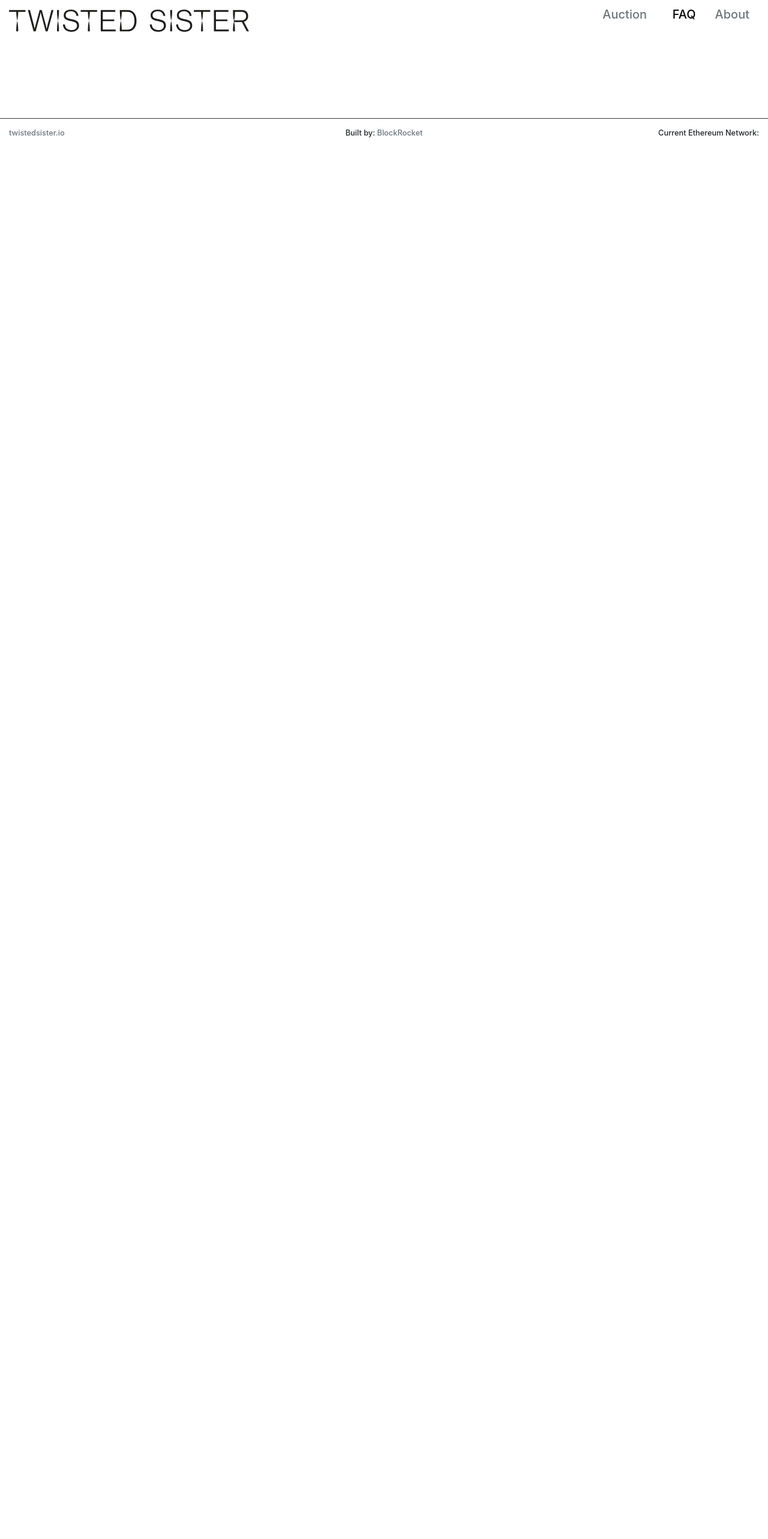
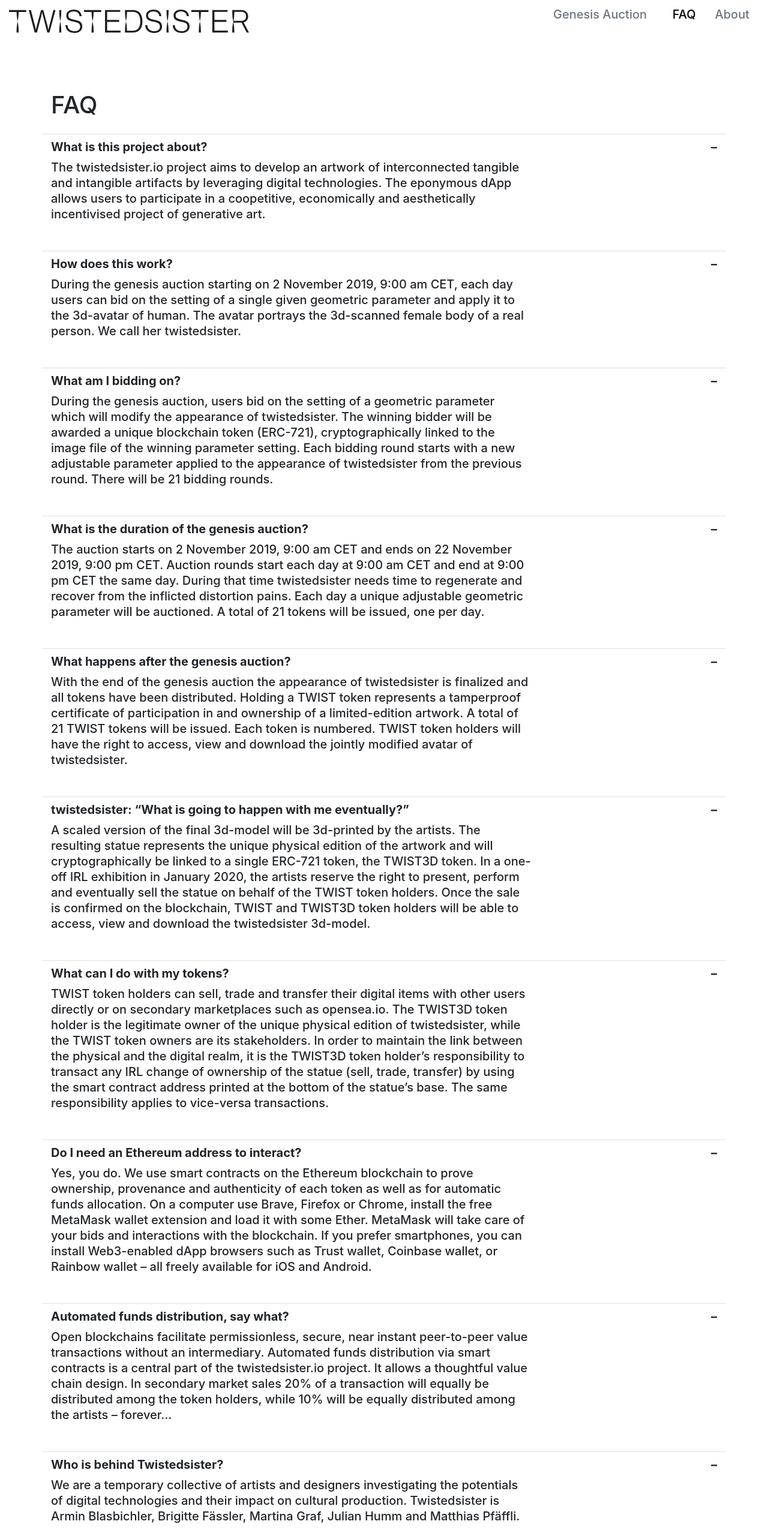
Before and after one commit to blockrockettech/ts-dapp, a Vue app: page /faq in a window 1280 px wide. Shown: the top 2566 px of the page at 60% size. Before the commit the page ends 800 px from the top, so only its background shows below. Built offline with nearby package versions, Linux system fonts and the light colour scheme; a web font is replaced by a local one; what @drizzle/vue-plugin, vue-toasted would draw is missing.

Commit message:
added faq page

```diff
--- a/src/App.vue
+++ b/src/App.vue
@@ -2,36 +2,33 @@
     <div id="app">
     		<div class="container-fluid mb-6">
     			<div class="row ">
-
-    				<div class="col-12 col-md-6 my-3 text-center text-md-left">
+    				<div class="col-12 col-md-6 mt-3 text-center text-md-left">
 			        <router-link to="/" exact>
 			        	<img src="./assets/Logo.svg" class="PageLogo" alt=""/>
 			        </router-link>&nbsp;
     				</div>
-
-    				<div class="col-12 col-md-6 my-3 text-center text-md-right">
+    				<div class="col-12 col-md-6 mt-3 text-center text-md-right">
 				        <div id="nav" class="d-block ml-auto text-medium">
-				            <router-link to="/auction" exact>Auction</router-link>&nbsp;
+				            <router-link to="/genesis-auction" exact>Genesis Auction</router-link>&nbsp;
 				            <router-link to="/faq">FAQ</router-link>
 				            <router-link to="/about">About</router-link>
 				        </div>
     				</div>
-
     			</div>
     		</div>
-
-
-
         <router-view />
         <div class="footer container-fluid">
             <div class="row py-3 border-top border-dark small">
-                <span class="col text-left">
+                <span class="col-12 col-md-3 mb-3 text-center">
                     <a href="https://twistedsister.io" target="_blank" class="footer-link">twistedsister.io</a>
                 </span>
-                <span class="col text-center">
+                <span class="col-12 col-md-3 mb-3 text-center">
+				            <router-link to="/disclaimer">Disclaimer and Terms</router-link>
+                </span>
+                <span class="col-12 col-md-3 mb-3 text-center">
                     Built by: <a href="https://blockrocket.tech" target="_blank">BlockRocket</a>
                 </span>
-                <span class="col text-right">
+                <span class="col-12 col-md-3 mb-3 text-center">
                     Current Ethereum Network: {{currentNetwork}}
                 </span>
             </div>
@@ -120,7 +117,7 @@
 
     }
     .footer{
-      margin-top: 8rem;
+      margin-top: 6rem;
     }
 
 </style>
--- a/src/router.ts
+++ b/src/router.ts
@@ -1,6 +1,7 @@
 import Vue from 'vue'
 import Router from 'vue-router'
 import Auction from './views/Auction.vue'
+import FAQ from './views/FAQ.vue'
 
 Vue.use(Router);
 
@@ -9,9 +10,22 @@ export default new Router({
   base: process.env.BASE_URL,
   routes: [
     {
-      path: '/auction',
-      name: 'auction',
+      path: '/',
+      name: 'concept',
+      // route level code-splitting
+      // this generates a separate chunk (about.[hash].js) for this route
+      // which is lazy-loaded when the route is visited.
+      component: () => import(/* webpackChunkName: "about" */ './views/Concept.vue')
+    },
+    {
+      path: '/genesis-auction',
+      name: 'genesis-auction',
       component: Auction
+    },
+    {
+      path: '/faq',
+      name: 'faq',
+      component: FAQ
     },
     {
       path: '/about',
@@ -20,14 +34,6 @@ export default new Router({
       // this generates a separate chunk (about.[hash].js) for this route
       // which is lazy-loaded when the route is visited.
       component: () => import(/* webpackChunkName: "about" */ './views/About.vue')
-    },
-    {
-      path: '/',
-      name: 'concept',
-      // route level code-splitting
-      // this generates a separate chunk (about.[hash].js) for this route
-      // which is lazy-loaded when the route is visited.
-      component: () => import(/* webpackChunkName: "about" */ './views/Concept.vue')
     },
     // {
     //   path: '/params',
--- a/src/views/Concept.vue
+++ b/src/views/Concept.vue
@@ -1,17 +1,19 @@
 <template>
     <div class="container">
       <video
-        src="/contents/loop.mp4"
+        src="https://s3.eu-central-1.amazonaws.com/twistedsister.io/Anitest_defintiv.mov"
         type="video/mp4"
         autoplay
         loop
         muted
         playsinline
-        class="mb-6 d-block mx-auto mw-100 w-auto h-auto"
+        class="mb-5 d-block mx-auto mw-100 w-auto h-auto"
         >
         Your browser does not support the video tag.
       </video>
-      <p class="text-large">TWISTED SISTER operates at the intersection of art, technology and economy. The project explores our self-portrayal in the network of social media relationships. Photography and film, 3D animation and 3D printing, blockchain and performance conflate into a complete work which gravitates around the human body as a malleable avatar. Over a period of 21 days, 21 parameters will be auctioned off every day to determine the final shape of the avatar. Buyers become co-creators and co-owners alike. By presenting and selling the resulting artistic artefacts on analog and digital marketplaces, the viewer is invited to rethink the nature of his virtual self.</p>
+      <p class="text-large">
+      	twistedsiter.io operates at the intersection of art, technology and economy. The project explores our self-portrayal in the network of social media relationships. Photography and film, 3D animation and 3D printing, blockchain and performance conflate into a complete work which gravitates around the human body as a malleable avatar.
+      </p>
     </div>
 </template>
 
--- /dev/null
+++ b/src/views/FAQ.vue
@@ -0,0 +1,158 @@
+<template>
+    <div class="container text-medium">
+    	<h1 class="mb-4">FAQ</h1>
+
+
+
+
+    	<div class="faq-container">
+    		<div class="faq-header row">
+    			<span class="col-11 text-left">What is this project about?</span>
+    			<span class="col-1 text-right">–</span>
+    		</div>
+    		<div class="faq-body">
+    			<p>The twistedsister.io project aims to develop an artwork of interconnected tangible and intangible artifacts by leveraging digital technologies. The eponymous dApp allows users to participate in a coopetitive, economically and aesthetically incentivised project of generative art.</p>
+    		</div>
+    	</div>
+
+
+    	<div class="faq-container">
+    		<div class="faq-header row">
+    			<span class="col-11 text-left">How does this work?</span>
+    			<span class="col-1 text-right">–</span>
+    		</div>
+    		<div class="faq-body">
+    			<p>During the genesis auction starting on 2 November 2019, 9:00 am CET, each day users can bid on the setting of a single given geometric parameter and apply it to the 3d-avatar of human. The avatar portrays the 3d-scanned female body of a real person. We call her twistedsister.</p>
+    		</div>
+    	</div>
+
+
+
+    	<div class="faq-container">
+    		<div class="faq-header row">
+    			<span class="col-11 text-left">What am I bidding on?</span>
+    			<span class="col-1 text-right">–</span>
+    		</div>
+    		<div class="faq-body">
+    			<p>During the genesis auction, users bid on the setting of a geometric parameter which will modify the appearance of twistedsister. The winning bidder will be awarded a unique blockchain token (ERC-721), cryptographically linked to the image file of the winning parameter setting. Each bidding round starts with a new adjustable parameter applied to the appearance of twistedsister from the previous round. There will be 21 bidding rounds.</p>
+    		</div>
+    	</div>
+
+
+
+    	<div class="faq-container">
+    		<div class="faq-header row">
+    			<span class="col-11 text-left">What is the duration of the genesis auction?</span>
+    			<span class="col-1 text-right">–</span>
+    		</div>
+    		<div class="faq-body">
+    			<p>The auction starts on 2 November 2019, 9:00 am CET and ends on 22 November 2019, 9:00 pm CET. Auction rounds start each day at 9:00 am CET and end at 9:00 pm CET the same day. During that time twistedsister needs time to regenerate and recover from the inflicted distortion pains. Each day a unique adjustable geometric parameter will be auctioned. A total of 21 tokens will be issued, one per day.</p>
+    		</div>
+    	</div>
+
+
+
+    	<div class="faq-container">
+    		<div class="faq-header row">
+    			<span class="col-11 text-left">What happens after the genesis auction?</span>
+    			<span class="col-1 text-right">–</span>
+    		</div>
+    		<div class="faq-body">
+    			<p>With the end of the genesis auction the appearance of twistedsister is finalized and all tokens have been distributed. Holding a TWIST token represents a tamperproof certificate of participation in and ownership of a limited-edition artwork. A total of 21 TWIST tokens will be issued. Each token is numbered. TWIST token holders will have the right to access, view and download the jointly modified avatar of twistedsister.</p>
+    		</div>
+    	</div>
+
+
+
+    	<div class="faq-container">
+    		<div class="faq-header row">
+    			<span class="col-11 text-left">
+    				twistedsister: “What is going to happen with me eventually?”
+    			</span>
+    			<span class="col text-right">–</span>
+    		</div>
+    		<div class="faq-body">
+    			<p>A scaled version of the final 3d-model will be 3d-printed by the artists. The resulting statue represents the unique physical edition of the artwork and will cryptographically be linked to a single ERC-721 token, the TWIST3D token. In a one-off IRL exhibition in January 2020, the artists reserve the right to present, perform and eventually sell the statue on behalf of the TWIST token holders. Once the sale is confirmed on the blockchain, TWIST and TWIST3D token holders will be able to access, view and download the twistedsister 3d-model.</p>
+    		</div>
+    	</div>
+
+
+
+    	<div class="faq-container">
+    		<div class="faq-header row">
+    			<span class="col-11 text-left">What can I do with my tokens?</span>
+    			<span class="col-1 text-right">–</span>
+    		</div>
+    		<div class="faq-body">
+    			<p>TWIST token holders can sell, trade and transfer their digital items with other users directly or on secondary marketplaces such as opensea.io. The TWIST3D token holder is the legitimate owner of the unique physical edition of twistedsister, while the TWIST token owners are its stakeholders. In order to maintain the link between the physical and the digital realm, it is the TWIST3D token holder’s responsibility to transact any IRL change of ownership of the statue (sell, trade, transfer) by using the smart contract address printed at the bottom of the statue’s base. The same responsibility applies to vice-versa transactions.</p>
+    		</div>
+    	</div>
+
+
+
+    	<div class="faq-container">
+    		<div class="faq-header row">
+    			<span class="col-11 text-left">Do I need an Ethereum address to interact?</span>
+    			<span class="col-1 text-right">–</span>
+    		</div>
+    		<div class="faq-body">
+    			<p>Yes, you do. We use smart contracts on the Ethereum blockchain to prove ownership, provenance and authenticity of each token as well as for automatic funds allocation. On a computer use Brave, Firefox or Chrome, install the free MetaMask wallet extension and load it with some Ether. MetaMask will take care of your bids and interactions with the blockchain. If you prefer smartphones, you can install Web3-enabled dApp browsers such as Trust wallet, Coinbase wallet, or Rainbow wallet – all freely available for iOS and Android.</p>
+    		</div>
+    	</div>
+
+
+
+    	<div class="faq-container">
+    		<div class="faq-header row">
+    			<span class="col-11 text-left">Automated funds distribution, say what?</span>
+    			<span class="col-1 text-right">–</span>
+    		</div>
+    		<div class="faq-body">
+    			<p>Open blockchains facilitate permissionless, secure, near instant peer-to-peer value transactions without an intermediary. Automated funds distribution via smart contracts is a central part of the twistedsister.io project. It allows a thoughtful value chain design. In secondary market sales 20% of a transaction will equally be distributed among the token holders, while 10% will be equally distributed among the artists – forever…</p>
+    		</div>
+    	</div>
+
+
+
+    	<div class="faq-container">
+    		<div class="faq-header row">
+    			<span class="col-11 text-left">Who is behind Twistedsister?</span>
+    			<span class="col-1 text-right">–</span>
+    		</div>
+    		<div class="faq-body">
+    			<p>We are a temporary collective of artists and designers investigating the potentials of digital technologies and their impact on cultural production. Twistedsister is Armin Blasbichler, Brigitte Fässler, Martina Graf, Julian Humm and Matthias Pfäffli.</p>
+    		</div>
+    	</div>
+
+
+
+
+
+
+    </div>
+</template>
+
+<script lang="ts">
+    import Vue from 'vue';
+    export default Vue.extend({
+        name: "faqs"
+    });
+</script>
+
+<style scoped>
+	.faq-container{
+		margin-left: auto;
+		margin-right: auto;
+	}
+	.faq-header{
+		font-weight: bold;
+		border-top: 1px solid #ddd;
+		/*border-bottom: 1px solid #ddd;*/
+		padding-top: .5rem;
+		padding-bottom: .5rem;
+	}
+	.faq-body{
+		max-width: 50rem;
+		margin-bottom: 3rem;
+	}
+</style>
```
Also changed, not shown: src/assets/Logo.svg.
